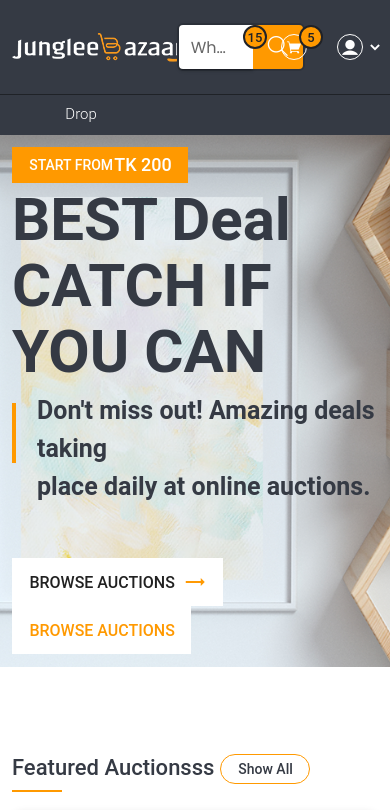
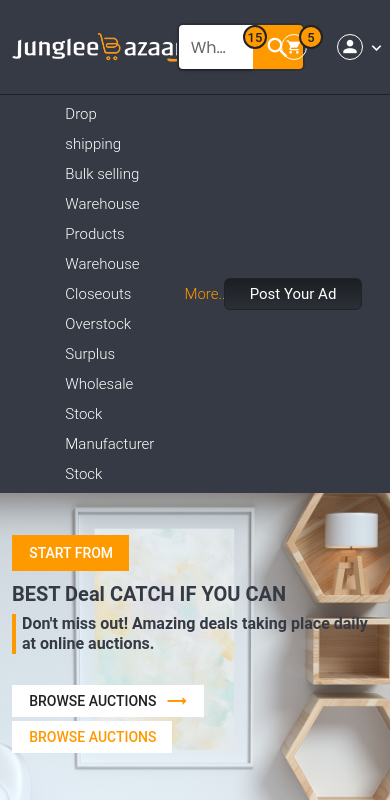
Before and after one commit to mobarak25/jungleefy, a Vue app: page / in a window 390 px wide. Shown: the top 810 px of the page. Built offline with nearby package versions, Linux system fonts and the light colour scheme.

Commit message:
home page responsive

```diff
--- a/public/data/featuredAuctions.json
+++ b/public/data/featuredAuctions.json
@@ -8,7 +8,7 @@
             "title": "Lorem Ipsum is simply dummy text of the printing and typesetting industry. Lorem Ipsum has been the industry's standard dummy text ever since the 1500s, when an unknown printer took a galley of type and scrambled it to make a type specimen book.",
             "category": "Electronics",
             "price": "TK 5000",
-            "image": "product-1.jpg",
+            "image": "phone.jpg",
             "location": "Sekertack | Mohammadpur, Dhaka",
             "status": "Used"
         },
--- a/src/assets/sass/_mixins.scss
+++ b/src/assets/sass/_mixins.scss
@@ -109,7 +109,7 @@ $unit: 'px'; // Feel free to change the unit.
 			}
 		}
 		@if ($name == "xl") {
-			@media (max-width: 1904px){
+			@media (max-width: 1903px){
 				@content
 			}
 		}
@@ -119,12 +119,12 @@ $unit: 'px'; // Feel free to change the unit.
 			}
 		}
 		@else if ($name == "md") {
-			@media (max-width: 960px){
+			@media (max-width: 959px){
 				@content
 			}
 		}
 		@else if ($name == "sm") {
-			@media (max-width: 576px){
+			@media (max-width: 599px){
 				@content
 			}
 		}
--- a/src/assets/sass/footer.scss
+++ b/src/assets/sass/footer.scss
@@ -3,6 +3,8 @@
         padding: rem-calc(44px 0 44px);
 
         .footer-social .v-btn{
+            width: 48px;
+            height: 48px;
             background-color: map-get($colors, primary);
             border-color:  darken(map-get($colors, primary), 7);
 
@@ -57,3 +59,31 @@
         }
     }
 }
+
+@include media(lg){
+    .site-footer{
+        .footer-top{
+            padding: rem-calc(44px 0 44px);
+
+            .footer-social .v-btn{
+                width: 40px;
+                height: 40px;
+
+                &:not(:last-child){
+                    margin-right: rem-calc(5px);
+                }
+            }
+        }
+
+        .footer-box{
+            h3{
+                @include font(false, 18px, 24px, false);
+            }
+            ul{
+                li{
+                    @include font(false, 14px, 20px, false);
+                }
+            }
+        }
+    }
+}
--- a/src/assets/sass/header.scss
+++ b/src/assets/sass/header.scss
@@ -30,7 +30,7 @@ header{
         background-color: map-get($colors , brand);
 
         i{
-            @include font(false, 20px, 22px,false);
+            @include font(light, 27px, 27px,false);
         }
 
         &:hover{
@@ -80,15 +80,21 @@ header{
     border: 1px solid #fff;
     @include border-radius(50%);
 
-    i{
-        line-height: 16px;
+    i.v-icon{
         @include center(false, false);
         color: map-get($colors , light);
 
-        &.icofont-heart-alt{
-            top: 14px;
+        &.mdi-cards-heart{
+            @include font(false, 17px, 17px, false);
         }
-        &.down-arrow{
+        &.mdi-cart{
+            @include font(false, 16px, 16px, false);
+        }
+        &.mdi-account{
+            @include font(false, 20px, 20px, false);
+        }
+        &.mdi-chevron-down{
+            @include font(false, 19px, 19px, false);
             left: calc(100% + 5px);
             transform: translateY(-50%);
         }
@@ -121,6 +127,14 @@ header{
         height: 16px;
         min-width: 13px;
         width: 13px;
+    }
+}
+.btm-header-wrapper{
+    .v-toolbar{
+        height: auto;
+        .v-toolbar__content{
+            height: auto;
+        }
     }
 }
 .main-menu{
--- a/src/assets/sass/home_banner.scss
+++ b/src/assets/sass/home_banner.scss
@@ -4,6 +4,7 @@
     position: relative;
     .banner-caption{
         .v-btn{
+
             height: 35px;
             line-height: 35px;
             .v-btn__content{
@@ -15,10 +16,6 @@
         h2{
             padding: rem-calc(4px 0 7px);
             @include font(primary, 86px, 100px, semi-bold);
-
-            @include media(1599px){
-                @include font(false, 60px, 66px, false)
-            }
         }
         p{
             padding-left: rem-calc(25px);
@@ -49,10 +46,10 @@
 .banner-wrapper .banner-truck{
     @include font(brand, 24px, 24px, false);
     @include absolute(false,false,left, 0, bottom, -3px);
-    animation: pulse 50s linear infinite;
+    animation: moving-truck 50s linear infinite;
     z-index: 9999;
 }
-@keyframes pulse{
+@keyframes moving-truck{
     0% {
         left: 0;
     }
@@ -73,3 +70,99 @@
         transform: rotateY(0deg);
     }
 }
+
+@include media(1599px){
+    .banner-wrapper{
+        .banner-caption{
+            h2{
+                @include font(false, 60px, 80px, false);
+            }
+            p{
+            @include font(false, 20px, 30px, false);
+
+            &:before{
+                @include sudo(4px, 50px, left ,0, top, 8px, brand);
+            }
+        }
+        }
+
+    }
+}
+
+@include media(lg){
+    .banner-wrapper{
+        .banner-caption{
+            .v-btn {
+                height: 32px;
+                line-height: 32px;
+            }
+            h2{
+                br{display: none;}
+                @include font(false, 40px, 50px, false);
+            }
+            p{
+                br{display: none;}
+                @include font(false, 20px, 30px, false);
+
+                &:before{
+                    @include sudo(4px, 50px, left ,0, top, 8px, brand);
+                }
+            }
+            .banner-btns{
+                .v-btn {
+                    height: 2.6rem;
+                }
+            }
+        }
+
+    }
+}
+
+@include media(md){
+    .banner-wrapper{
+        .banner-caption{
+            .v-btn {
+                height: 25px;
+                line-height: 25px;
+            }
+            h2{
+
+                padding-top: rem-calc(10px);
+                @include font(false, 20px, 26px, false);
+            }
+            p{
+
+                padding-left: rem-calc(10px);
+                @include font(false, 16px, 20px, false);
+
+                &:before{
+                    @include sudo(false, 100%, left ,0, top, 0px, brand);
+                }
+            }
+            .banner-btns{
+                padding-top: rem-calc(15px);
+                .v-btn {
+                    height: 2.3rem;
+                }
+            }
+        }
+
+    }
+}
+
+@include media(sm){
+    .banner-wrapper{
+        .banner-caption{
+            padding: rem-calc(30px 0);
+
+            .banner-btns{
+                .v-btn {
+                     height: 2rem;
+                     margin-bottom: rem-calc(4px);
+                    @include font(false, 14px, 14px, false);
+                }
+            }
+        }
+
+    }
+}
--- a/src/components/HomeBanner.vue
+++ b/src/components/HomeBanner.vue
@@ -9,7 +9,7 @@
                 <v-container class="py-0">
                     <v-btn href="#" tile depressed class="brand white--text">
                         START FROM
-                        <span>TK 200</span>
+                        <span class="d-none d-sm-block">TK 200</span>
                     </v-btn>
                     <h2>
                         BEST Deal
@@ -40,7 +40,7 @@ export default {
 
     data() {
         return {};
-    }
+    },
 };
 </script>
 
--- a/src/components/ProductCard.vue
+++ b/src/components/ProductCard.vue
@@ -1,7 +1,7 @@
 <template>
     <div class="row">
         <!-- Product section -->
-        <v-col lg="3" v-for="product in products" :key="product.id">
+        <v-col lg="3" md="4" v-for="product in products" :key="product.id">
             <v-flex class="product-box">
                 <v-card elevation="3">
                     <v-img
--- a/src/components/SiteHeader.vue
+++ b/src/components/SiteHeader.vue
@@ -1,5 +1,4 @@
 <template>
-    <nav>
     <v-layout tag="header" d-block class="white--text">
         <v-layout class="top-header-wrapper">
             <v-container class="py-0">
@@ -63,7 +62,7 @@
                                 ></v-autocomplete>
                             </v-flex>
                             <button class="site-search-btn" type="submit">
-                                    <i class="icofont-search"></i>
+                                <v-icon>mdi-magnify</v-icon>
                                 <span class="pl-1 d-none d-lg-inline-block">Search</span>
                             </button>
                         </v-flex>
@@ -74,7 +73,7 @@
                         <v-flex class="top-header-widgets flex-grow-0">
                             <a href="#">
                                 <v-flex class="header-widgets-icon">
-                                        <i class="icofont-heart-alt"></i>
+                                    <v-icon>mdi-cards-heart</v-icon>
                                     <v-flex class="count">15</v-flex>
                                 </v-flex>
                                 <span>Watchlist</span>
@@ -84,7 +83,7 @@
                         <v-flex class="top-header-widgets flex-grow-0">
                             <a href="#">
                                 <v-flex class="header-widgets-icon">
-                                        <i class="icofont-shopping-cart"></i>
+                                    <v-icon>mdi-cart</v-icon>
                                     <v-flex class="count">5</v-flex>
                                 </v-flex>
                                 <span>My Cart</span>
@@ -96,19 +95,14 @@
                                 <template v-slot:activator="{ on, attrs }">
                                     <v-flex v-bind="attrs" v-on="on" class="pointer">
                                         <v-flex class="header-widgets-icon">
-                                                <i class="icofont-ui-user"></i>
-                                                <i class="icofont-simple-down down-arrow"></i>
+                                            <v-icon>mdi-account</v-icon>
+                                            <v-icon>mdi-chevron-down</v-icon>
                                         </v-flex>
-                                            <span
-                                                class="text-truncate sign-text"
-                                            >Hey Sign In Mobarak</span>
+                                        <span class="text-truncate sign-text">Hey Sign In Mobarak</span>
                                     </v-flex>
                                 </template>
                                 <v-list>
-                                        <v-list-item
-                                            v-for="(item, index) in userInfos"
-                                            :key="index"
-                                        >
+                                    <v-list-item v-for="(item, index) in userInfos" :key="index">
                                         <v-list-item-title>{{ item.title }}</v-list-item-title>
                                     </v-list-item>
                                 </v-list>
@@ -123,7 +117,6 @@
             <site-menu></site-menu>
         </v-layout>
     </v-layout>
-    </nav>
 </template>
 
 <script>
--- a/src/components/SiteMenu.vue
+++ b/src/components/SiteMenu.vue
@@ -1,5 +1,5 @@
 <template>
-    <v-toolbar flat prominent height="40" tag="div" class="pa-0 primary">
+    <v-toolbar flat height="auto" tag="div" class="pa-0 primary">
         <v-container class="py-0">
             <div class="btm-header d-flex wrap justify-between align-center">
                 <nav class="main-menu d-flex wrap justify-center align-center">
@@ -52,14 +52,14 @@ export default {
                         { id: 3, name: "X Alexander" },
                         { id: 4, name: "X Monica" },
                         { id: 5, name: "X Monalisa" },
-                        { id: 6, name: "X Alexander" }
-                    ]
+                        { id: 6, name: "X Alexander" },
+                    ],
                 },
                 { id: 5, name: "Overstock Surplus", hasChild: false },
                 { id: 6, name: "Wholesale Stock", hasChild: false },
-                { id: 7, name: "Manufacturer Stock", hasChild: false }
-            ]
+                { id: 7, name: "Manufacturer Stock", hasChild: false },
+            ],
         };
-    }
+    },
 };
 </script>
--- a/src/main.js
+++ b/src/main.js
@@ -5,7 +5,7 @@ import router from "./router";
 import store from "./store";
 import vuetify from "./plugins/vuetify";
 
-import "@/assets/css/icofont.min.css";
+// import "@/assets/css/icofont.min.css";
 
 Vue.config.productionTip = false;
 
```
Also changed, not shown: src/components/SiteFooter.vue (+8 -17 lines), src/assets/images/products/phone.jpg (added). Lines whose indentation alone changed are shown as unchanged.
